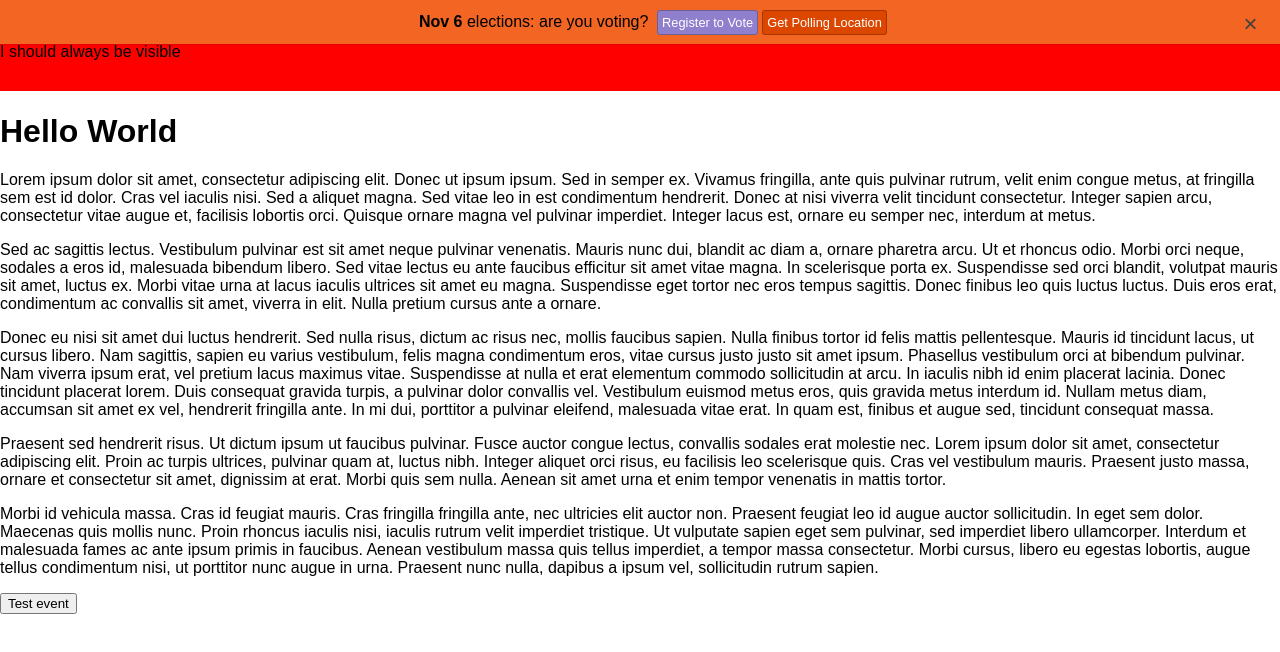
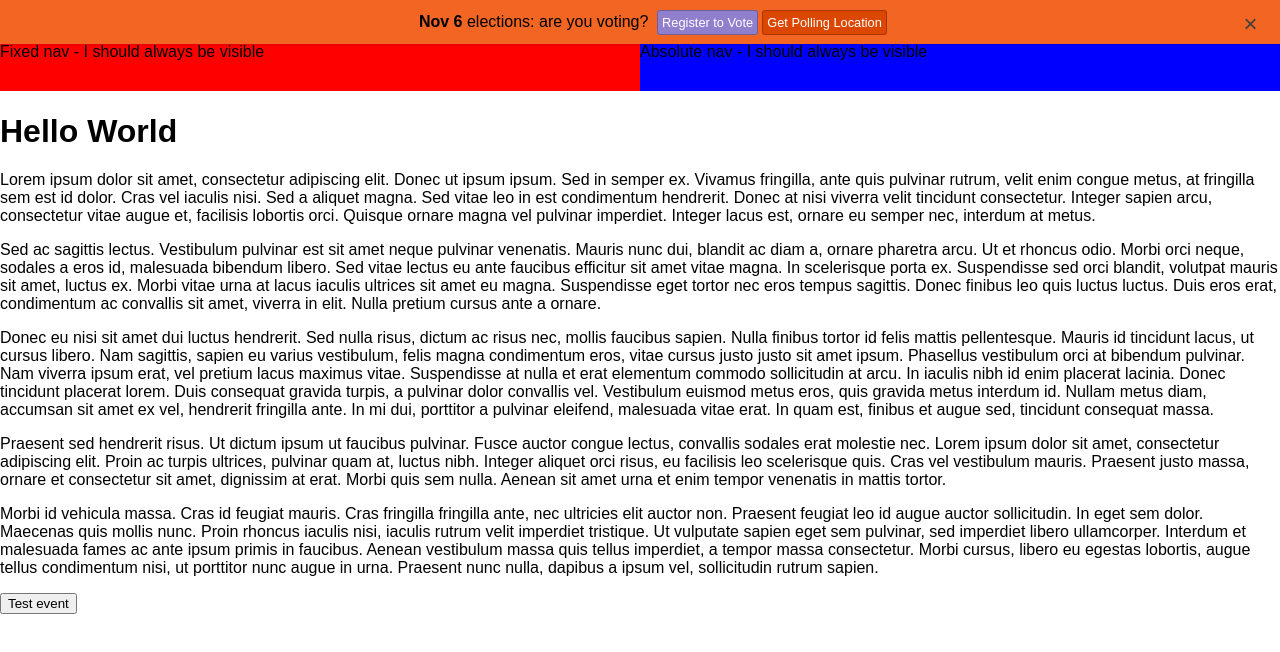
Before and after one commit to typpo/vote-banner, a website: page test.html in a window 1280 px wide. Drawn offline with Linux system fonts and the light colour scheme.

Commit message:
Add an absolute position test case

```diff
--- a/test.html
+++ b/test.html
@@ -12,7 +12,16 @@
       left: 0;
       height: 3em;
       background-color: red;
-      width: 100%;
+      width: 50%;
+    }
+
+    .navbar-absolute {
+      position: absolute;
+      top: 0;
+      left: 50%;
+      height: 3em;
+      background-color: blue;
+      width: 50%;
     }
 
     .lipsum {
@@ -22,7 +31,10 @@
 </head>
 <body>
 <div class="navbar">
-  I should always be visible
+  Fixed nav - I should always be visible
+</div>
+<div class="navbar-absolute">
+  Absolute nav - I should always be visible
 </div>
 <div class="lipsum">
 <h1>Hello World</h1>
```
